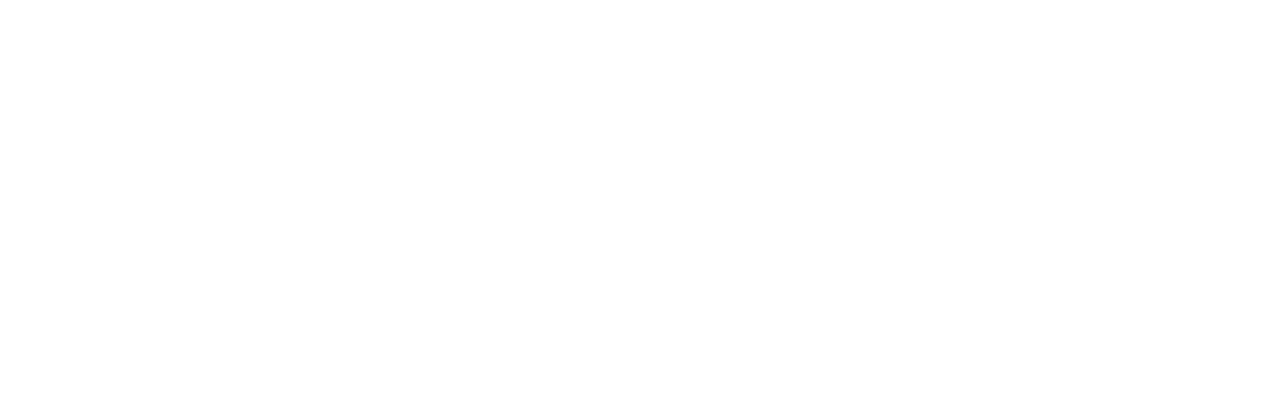
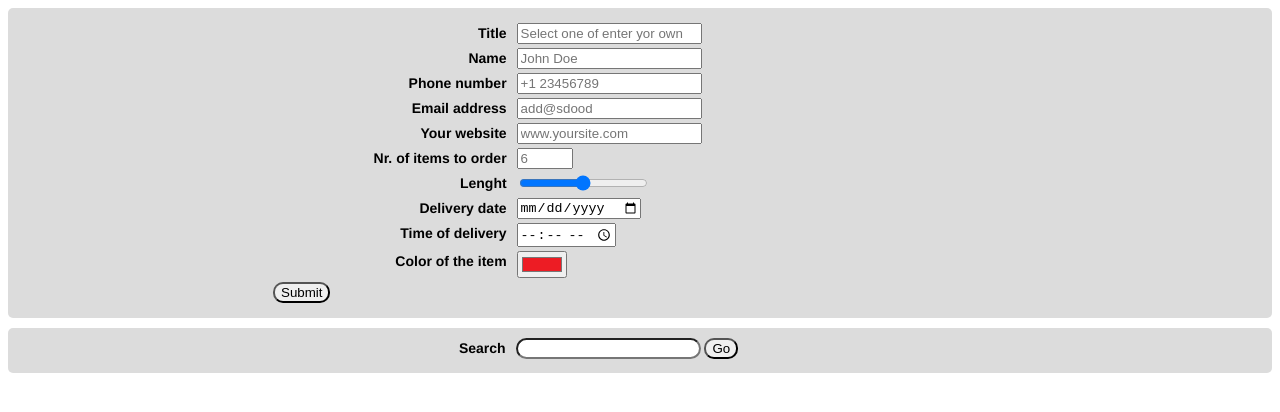
Before and after one commit to ingavaranaviciute/nd7-forma-, a plain HTML site: page index.html in a window 1280 px wide. Drawn offline with Linux system fonts and the light colour scheme.

Commit message:
pagaliau pabaigtas

```diff
--- a/index.html
+++ b/index.html
@@ -3,8 +3,114 @@
 <head>
     <meta charset="UTF-8">
     <title>nd7(forma)</title>
+    <link rel="stylesheet" href="style.css">
 </head>
+
+
 <body>
+  <div id="container">
+
+
+<div id="first">
+
+<form action="/action_page.php">
+
+    <div class="form-group">
+        <div class="form-label">Title</div>
+        <div class="form-control">
+            <input type="text" name="title" placeholder="Select one of enter yor own" required>
+        </div>
+    </div>
+
+
+    <div class="form-group">
+        <div class="form-label">Name</div>
+        <div class="form-control">
+            <input type="text" name="name" placeholder="John Doe" required>
+        </div>
+    </div>
+
+    <div class="form-group">
+        <div class="form-label">Phone number</div>
+        <div class="form-control">
+            <input type="tel" name="telnumer" placeholder="+1 23456789">
+        </div>
+    </div>
+
+    <div class="form-group">
+        <div class="form-label">Email address</div>
+        <div class="form-control">
+            <input type="email" name="email" placeholder="add@sdood" required>
+        </div>
+    </div>
+
+    <div class="form-group">
+        <div class="form-label">Your website</div>
+        <div class="form-control">
+            <input type="url" name="url" placeholder="www.yoursite.com">
+        </div>
+    </div>
+
+    <div class="form-group">
+        <div class="form-label">Nr. of items to order</div>
+        <div class="form-control">
+            <input type="number" name="Quantity" min="1" max="10" step="1" placeholder="6" required>
+        </div>
+    </div>
+
+    <div class="form-group">
+        <div class="form-label">Lenght</div>
+        <div class="form-control">
+            <input type="range" name="Lenght" required>
+        </div>
+    </div>
+
+    <div class="form-group">
+        <div class="form-label">Delivery date</div>
+        <div class="form-control">
+            <input type="date" name="deliverydate" min="2010-12-16" required>
+        </div>
+    </div>
+
+    <div class="form-group">
+        <div class="form-label">Time of delivery</div>
+        <div class="form-control">
+            <input type="time" name="deliverytime" step="1800" required>
+        </div>
+    </div>
+
+    <div class="form-group">
+        <div class="form-label">Color of the item</div>
+        <div class="form-control">
+            <input type="color" name="color" value="#ed1c24" required>
+        </div>
+    </div>
+
+<div>
+    <input type="submit" value="Submit" id="submit_button">
+</div>
+
+</form>
+</div>
+
+
+
+<div id="second">
+
+    <form action="/action_page.php">
+    <div class="form-group">
+        <div class="form-label">Search</div>
+        <div class="form-control">
+            <input type="search" name="search" id="search">
+            <input type="submit" value="Go" id="gobutton">
+        </div>
+    </div>
+    </form>
+</div>
+
+
+</div>
+
 
 </body>
 </html>
--- a/style.scss
+++ b/style.scss
@@ -0,0 +1,80 @@
+body{
+  background-color: white;
+  font-family: "Helvetica", serif;
+  font-size: 14px;
+}
+
+#second{
+  clear: both;
+  background-color: gainsboro;
+  padding: 10px;
+  border-radius: 5px;
+}
+
+#first{
+  text-align: left;
+  background-color: gainsboro;
+  padding: 15px;
+  border-radius: 5px;
+  margin-bottom: 10px;
+}
+
+
+.form-group {
+  //overflow: hidden;
+  margin-bottom: 4px;
+  font-weight: bold;
+
+
+  &:after {
+    content: "";
+    display: block;
+    clear: both;
+  }
+
+  * {
+    box-sizing: border-box;
+  }
+
+  .form-label,
+  .form-control {
+    float: left;
+  }
+
+  .form-label {
+    width: 40%;
+    text-align: right;
+    padding-right: 10px;
+    padding-top: 2px;
+  }
+
+  .form-control {
+    width: 60%;
+  }
+}
+
+//pavyzys
+//#submitb{
+//  border-radius: 10px;
+//  //border: 1px solid black;
+//  overflow: hidden;
+//}
+
+#submit_button{
+  border-radius: 10px;
+  margin-left: 250px;
+}
+
+#gobutton{
+  border-radius: 10px;
+}
+
+label{
+  font-weight: bold;
+
+}
+
+#search{
+  border-radius: 15px;
+
+}
```
Also changed, not shown: style.css, 1 other file.
